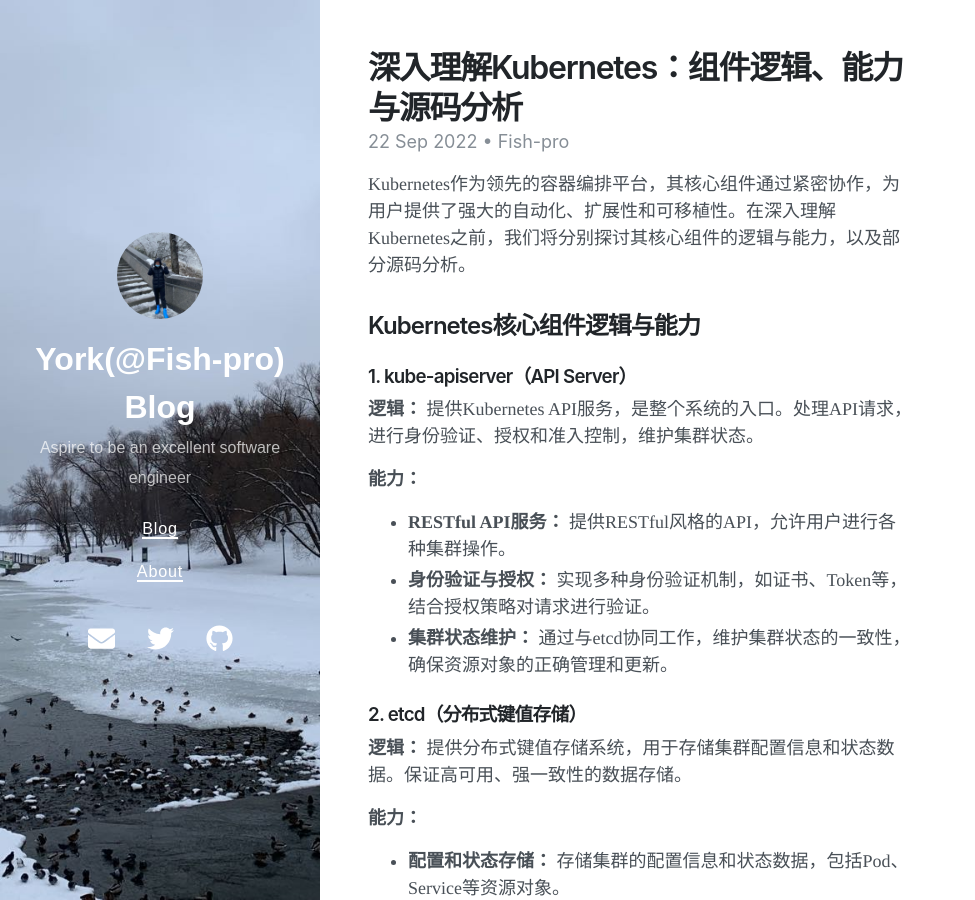
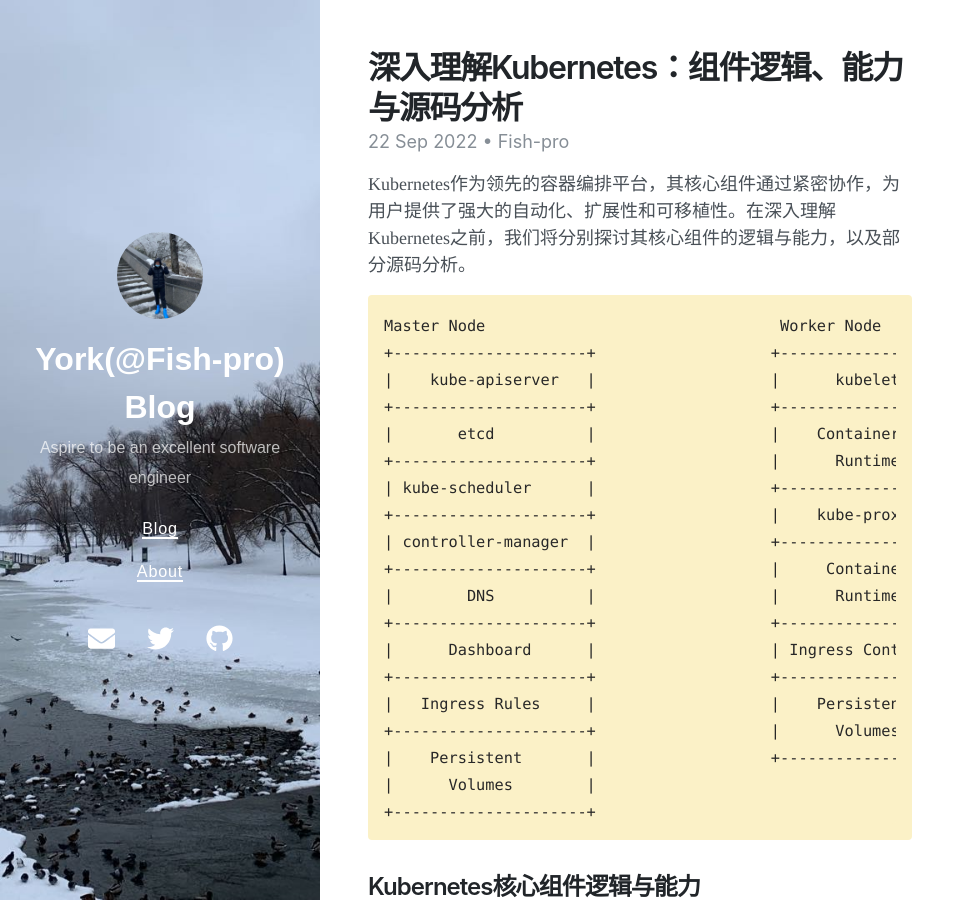
Before and after one commit to Fish-pro/fish-pro.github.io, a Jekyll site: the page built from _posts/2022-09-22-深入理解Kubernetes：组件逻辑、能力与源码分析.md, in a window 1280 px wide and 900 px high. Shown: the whole window, without its empty margins (0-975 px from the left). Built offline with Jekyll 4.4.1, drawn with Linux system fonts in a browser that asks for light colours; nearby versions of some CDN libraries.

Commit message:
update kubernetes arch

````diff
--- a/_posts/2022-09-22-深入理解Kubernetes：组件逻辑、能力与源码分析.md
+++ b/_posts/2022-09-22-深入理解Kubernetes：组件逻辑、能力与源码分析.md
@@ -7,6 +7,28 @@ tags:
 date: 2022-09-22 12:56 +0800
 ---
 Kubernetes作为领先的容器编排平台，其核心组件通过紧密协作，为用户提供了强大的自动化、扩展性和可移植性。在深入理解Kubernetes之前，我们将分别探讨其核心组件的逻辑与能力，以及部分源码分析。
+
+```bash
+Master Node                                Worker Node
++---------------------+                   +---------------------+
+|    kube-apiserver   |                   |      kubelet        |
++---------------------+                   +---------------------+
+|       etcd          |                   |    Container        |
++---------------------+                   |      Runtime        |
+| kube-scheduler      |                   +---------------------+
++---------------------+                   |    kube-proxy       |
+| controller-manager  |                   +---------------------+
++---------------------+                   |     Container       |
+|        DNS          |                   |      Runtime        |
++---------------------+                   +---------------------+
+|      Dashboard      |                   | Ingress Controller  |
++---------------------+                   +---------------------+
+|   Ingress Rules     |                   |    Persistent       |
++---------------------+                   |      Volumes        |
+|    Persistent       |                   +---------------------+
+|      Volumes        |
++---------------------+
+```
 
 ## Kubernetes核心组件逻辑与能力
 
````
